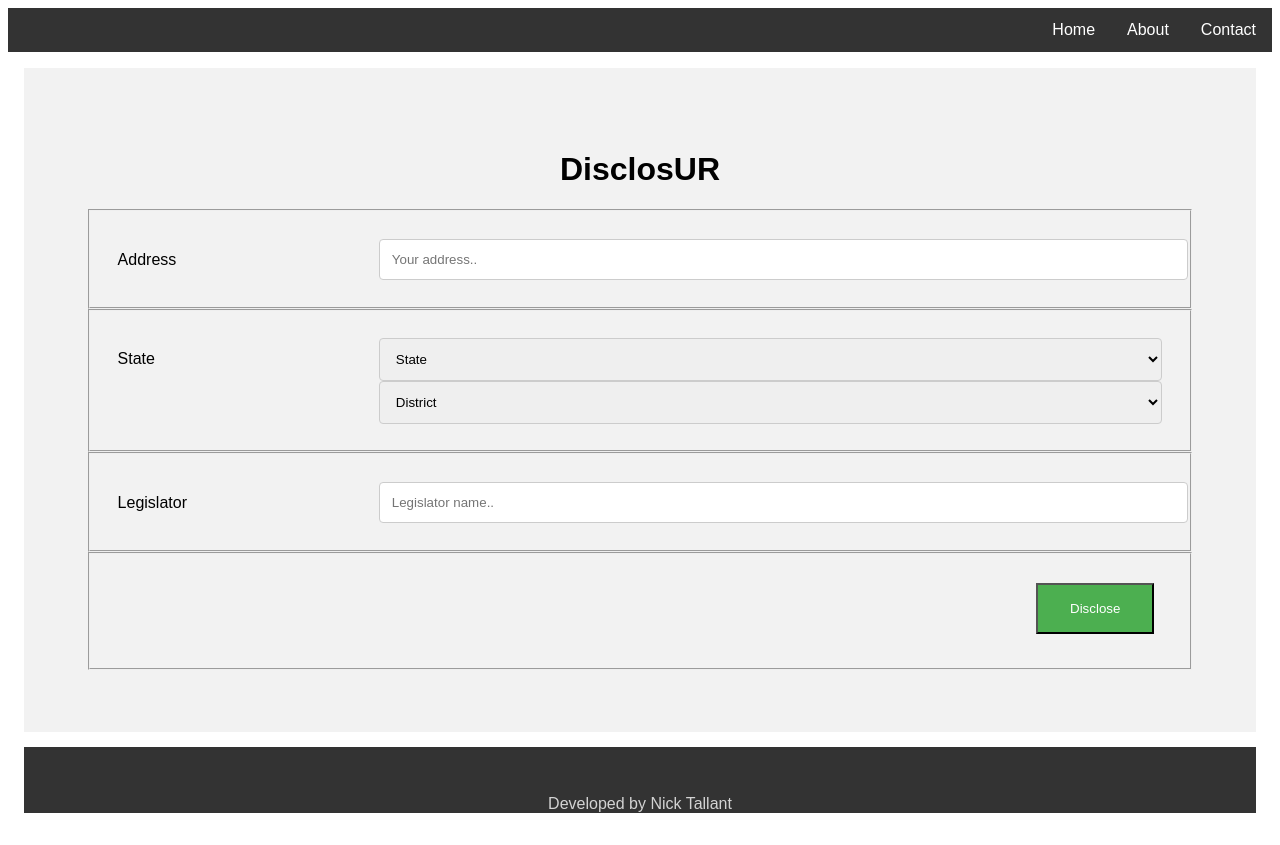
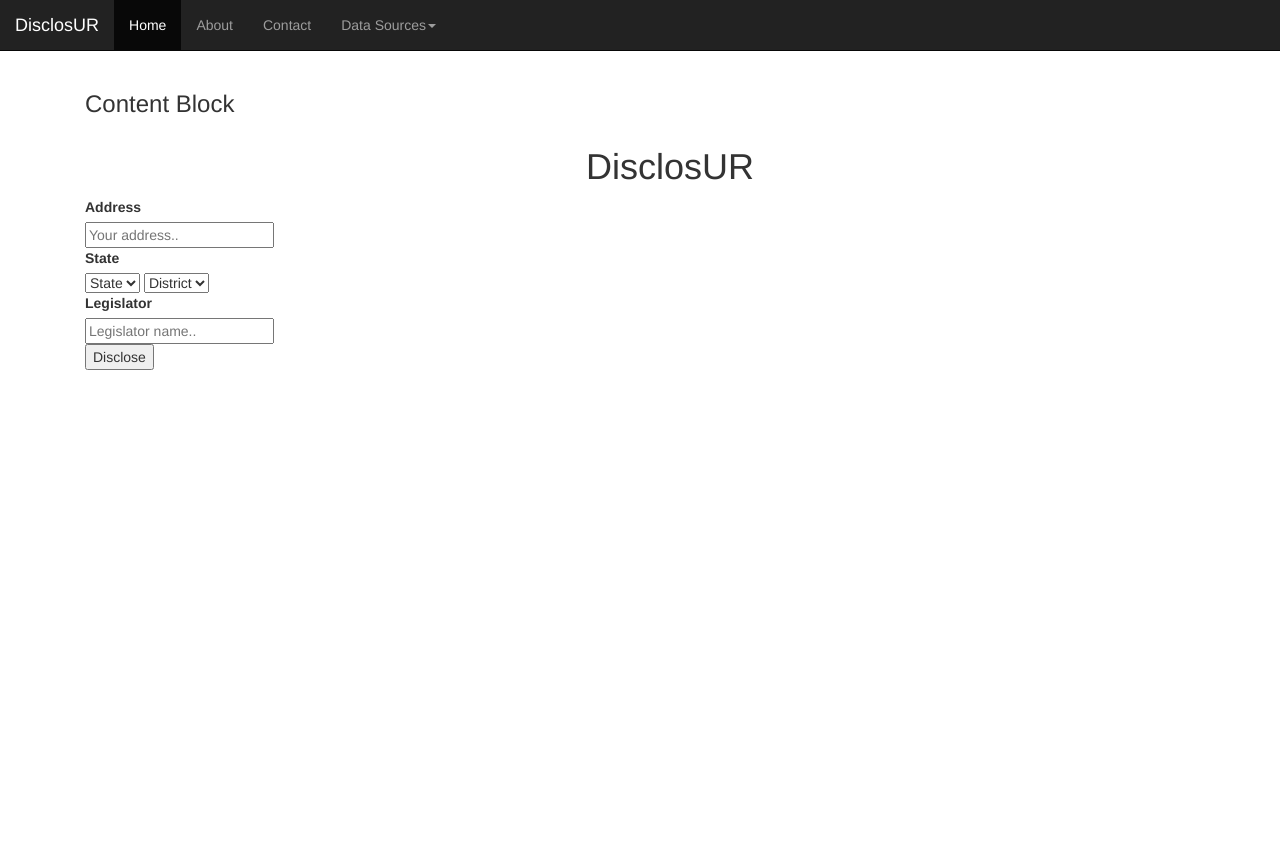
Before and after one commit to ndtallant/DisclosUR-v2, a Flask app: page / in a window 1280 px wide. After the commit the page ends 370 px from the top, so only its background shows below. Run offline with Flask 2, Linux system fonts and the light colour scheme; some libraries are stand-ins or nearby versions.

Commit message:
Added navbar to other pages

```diff
--- a/flask_site/app.py
+++ b/flask_site/app.py
@@ -8,10 +8,6 @@
 def index():
     return render_template('index.html')
 
-@app.route('/bootstrap')
-def boot():
-    return render_template('bootstrap.html')
-
 @app.route('/results', methods=['POST'])
 def results():
     address = request.form['user_address']
@@ -19,4 +15,4 @@
 
 @app.route('/about')
 def about():
-    return 'This is the about page'
+   return render_template('about.html')
--- a/flask_site/templates/base.html
+++ b/flask_site/templates/base.html
@@ -1,23 +1,63 @@
 <!doctype html>
+<html lang="en">
+  <head>
+      <title>{% block title %}DisclosUR-v2.0{% endblock %}</title>
+    <meta charset="utf-8">
+    <meta name="viewport" content="width=device-width, initial-scale=1, shrink-to-fit=no">
+    <meta name="description" content="A web application to connect State Level Legislators to their Financial Interests.">
+    <meta name="author" content="Nick Tallant">
 
-<head>
-    <title>DisclosUR 2.0</title>
-    <link rel="stylesheet" href="styles.css">
-</head>
+    <!-- Latest compiled and minified CSS -->
+    <link rel="stylesheet" href="https://maxcdn.bootstrapcdn.com/bootstrap/3.3.7/css/bootstrap.min.css">
+    <script src="https://ajax.googleapis.com/ajax/libs/jquery/3.3.1/jquery.min.js"></script>
+    <script src="https://maxcdn.bootstrapcdn.com/bootstrap/3.3.7/js/bootstrap.min.js"></script>
+  </head>
 
-<body>
+  <body>
     <header>
-        <h1>Financial Disclosure</h1>
-        <nav>
-            <a></a>
+    <!--nav class="navbar navbar-expand-md navbar-dark bg-dark fixed-top"-->
+    <nav class=" navbar navbar-inverse navbar-static-top">
+        <div class="container-fluid">
+            <div class="navbar-header">
+              <a class="navbar-brand" href="/">DisclosUR</a>
+            </div>
+            <ul class="nav navbar-nav">
+              <li class="active"><a href="/">Home</a></li>
+              <li><a href="/about">About</a></li>
+              <li><a href="#">Contact</a></li>
+              <li class="dropdown">
+                <a class="dropdown-toggle" data-toggle="dropdown" href="#">Data Sources<span class="caret"></span></a>
+                    <ul class="dropdown-menu">
+                      <li><a href="#"></a></li>
+                      <li><a target="_blank" href="https://openstates.org/">Open States</a></li>
+                      <li><a target="_blank" href="https://www.publicintegrity.org/">Center for Public Integrity</a></li>
+                      <li><a target="_blank" href="https://opencorporates.com/">Open Corporates</a></li>
+                    </ul>
+              </li>
+            </ul>
+          </div>
         </nav>
+    </nav>
     </header>
+    <main role="main" class="container">
+        <div class="container">
+          <h3>Content Block</h3>
+          {% block content %}
+          {% endblock %}
+        </div>
 
-    <main>
-        <p>A form will go here</p>
-    </main>
+    </main><!-- /.container -->
 
-    <footer>
-        <p>Check out my foot</p>
-    </footer>
-</body>
+    <!--Footer-->
+     <footer class="page-footer font-small stylish-color-dark pt-4 mt-4">
+
+     </footer>
+    <!--/.Footer-->
+
+      <!-- Bootstrap core JavaScript-->
+    <!-- Placed at the end of the document so the pages load faster -->
+    <script src="https://code.jquery.com/jquery-3.2.1.slim.min.js" integrity="sha384-KJ3o2DKtIkvYIK3UENzmM7KCkRr/rE9/Qpg6aAZGJwFDMVNA/GpGFF93hXpG5KkN" crossorigin="anonymous"></script>
+
+
+  </body>
+</html>
--- a/flask_site/templates/index.html
+++ b/flask_site/templates/index.html
@@ -1,25 +1,10 @@
+{% extends "base.html" %}
 <!doctype html>
 
-<head>
-    <title>DisclosUR 2.0</title>
-    <link rel="stylesheet" href="static/test.css">
-    </head>
+{% block title %} {{ super() }} {% endblock %}
 
-<body>
-    <header>
-        <!--h1 class="title">DisclosUR</h1-->
-        <nav class="bar">
-          <ul>
-            <li class="nav-opt"><a href="#">Contact</a></li>
-            <li class="nav-opt"><a href="about">About</a></li>
-            <li class="nav-opt"><a style="text-decoration: none;" href="">Home</a></li>
-          </ul>
-        </nav>
-    </header>
-
-    <main>
-
-      <div class="container">
+    {% block content %}
+    <div class="container">
         <form action="results" method="post">
           <h1 style="text-align: center;">DisclosUR</h1>
 
@@ -72,8 +57,7 @@
           </fieldset>
       </form>
     </div>
+    {% endblock %}
 
-    <footer>
-        <p>Developed by Nick Tallant</p>
-    </footer>
+
 </body>
```
Also changed, not shown: flask_site/templates/about.html (+8 -8 lines), flask_site/templates/bootstrap.html (deleted, +0 -74 lines).
